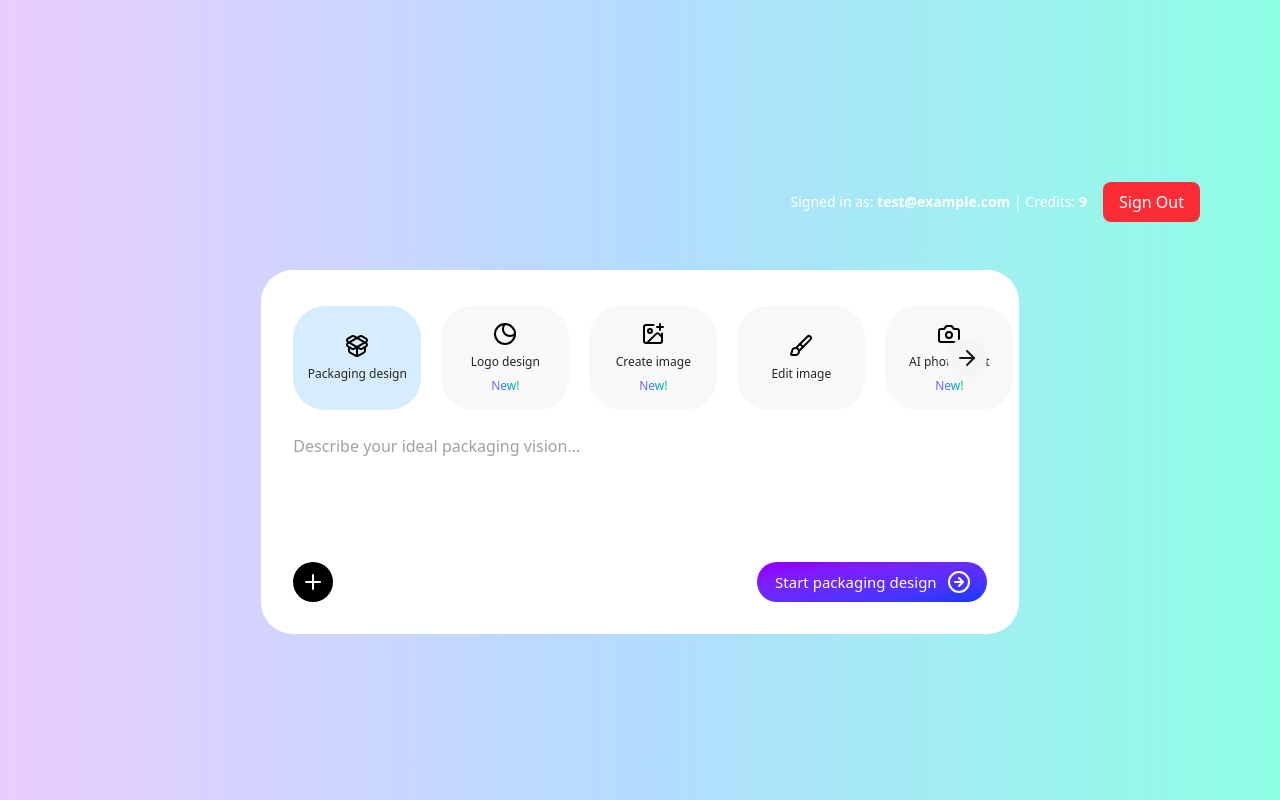
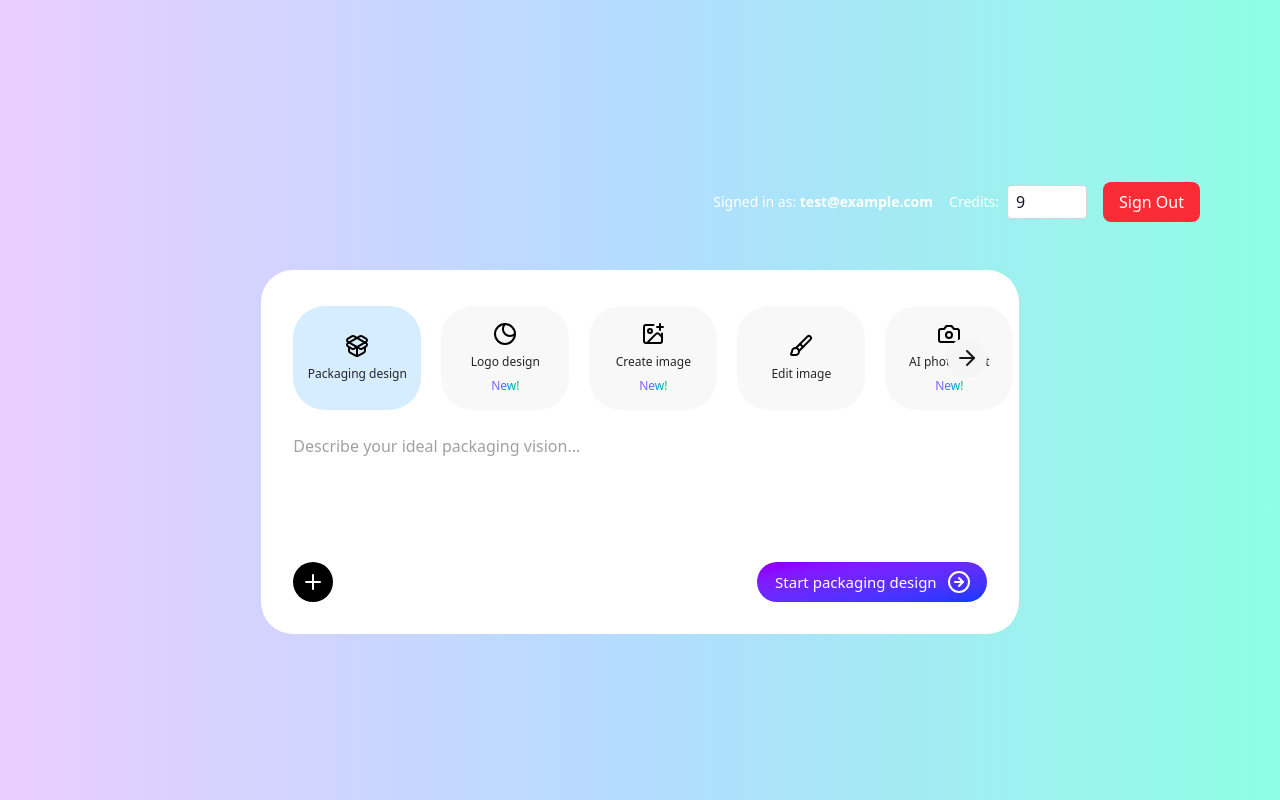
Before and after one commit to burrows99/sourceful-assignment, a Next.js app in the folder frontend/: page / in a window 1280 px wide. Both pictures are taken after a click on the button "Sign In (Test)". Built offline with nearby package versions, Linux system fonts and the light colour scheme.

Commit message:
Implement custom hooks for button state, category selection, and file upload management; enhance AuthTestButtons for credit updates and modify AuthContext to include setCredits function

```diff
--- a/frontend/components/AuthTestButtons.tsx
+++ b/frontend/components/AuthTestButtons.tsx
@@ -9,10 +9,17 @@
 import { useAuth } from '@/lib/auth-context';
 
 export function AuthTestButtons() {
-  const { user, isAuthenticated, credits, signIn, signOut } = useAuth();
+  const { user, isAuthenticated, credits, signIn, signOut, setCredits } = useAuth();
 
   const handleSignIn = async () => {
     await signIn('test@example.com', 'password123');
+  };
+
+  const handleCreditsChange = (e: React.ChangeEvent<HTMLInputElement>) => {
+    const value = parseInt(e.target.value, 10);
+    if (!isNaN(value)) {
+      setCredits(value);
+    }
   };
 
   return (
@@ -20,8 +27,21 @@ export function AuthTestButtons() {
       {isAuthenticated ? (
         <div className="flex items-center gap-4">
           <span className="text-white text-sm">
-            Signed in as: <strong>{user?.email}</strong> | Credits: <strong>{credits}</strong>
+            Signed in as: <strong>{user?.email}</strong>
           </span>
+          <div className="flex items-center gap-2">
+            <label htmlFor="credits-input" className="text-white text-sm">
+              Credits:
+            </label>
+            <input
+              id="credits-input"
+              type="number"
+              value={credits}
+              onChange={handleCreditsChange}
+              min="0"
+              className="w-20 px-2 py-1 bg-white text-gray-900 rounded border border-gray-300 focus:outline-none focus:ring-2 focus:ring-blue-500"
+            />
+          </div>
           <button
             onClick={signOut}
             className="px-4 py-2 bg-red-500 text-white rounded-lg hover:bg-red-600 transition-colors"
--- a/frontend/components/ui/PromptForm.tsx
+++ b/frontend/components/ui/PromptForm.tsx
@@ -7,7 +7,6 @@
 'use client';
 
 import { type FormEvent } from 'react';
-import { useAuth } from '@/lib/auth-context';
 import type { PromptSubmitButton } from './SubmitButton';
 import { PromptTextarea } from './PromptTextarea';
 import { FileUploadButton } from './FileUploadButton';
@@ -43,7 +42,6 @@ export function PromptForm({
   onFileRemove,
   onSubmit
 }: PromptFormProps) {
-  const { isAuthenticated } = useAuth();
   return (
     <form onSubmit={onSubmit} className="flex flex-col gap-4 min-h-[168px] lg:gap-6">
       {/* Reference File Preview */}
--- a/frontend/components/ui/SubmitButton.tsx
+++ b/frontend/components/ui/SubmitButton.tsx
@@ -9,8 +9,8 @@
 'use client';
 
 import { type ButtonHTMLAttributes } from 'react';
-import { useAuth } from '@/lib/auth-context';
 import { cn } from '@/lib/utils';
+import { useButtonState } from '@/hooks/useButtonState';
 
 export interface PromptSubmitButton {
   buttonText: string;
@@ -32,24 +32,7 @@ export function SubmitButton({
   className,
   ...props
 }: SubmitButtonProps) {
-  const { isAuthenticated, credits } = useAuth();
-
-  // Get feature availability result if available
-  const featureAvailable = promptSubmitButton?.isFeatureAvailable?.(credits) ?? null;
-
-  // Determine final state based on auth and feature availability
-  const finalState = featureAvailable !== null ? featureAvailable : isAuthenticated;
-
-  // Get text and icon side from promptSubmitButton
-  const baseButtonText = promptSubmitButton?.buttonText || 'Start';
-  const buttonTextOverride = promptSubmitButton?.buttonTextOverrideIfLowCredits;
-  const buttonText = (featureAvailable === false && buttonTextOverride) ? buttonTextOverride : baseButtonText;
-  const iconSide = promptSubmitButton?.iconSide || (finalState ? 'right' : 'left');
-  const shouldToggleDisabled = promptSubmitButton?.shouldToggleDisabled;
-  const forceDisabled = promptSubmitButton?.forceDisabled;
-  const isDisabled = forceDisabled || (shouldToggleDisabled && !isAuthenticated) || (featureAvailable !== null && !featureAvailable);
-  const showCreditBadge = !!promptSubmitButton?.isFeatureAvailable;
-  const requiredCredits = promptSubmitButton?.requiredCredits || 10;
+  const { buttonText, iconSide, isDisabled, showCreditBadge, credits } = useButtonState(promptSubmitButton);
 
   return (
     <button
--- /dev/null
+++ b/frontend/hooks/useButtonState.ts
@@ -0,0 +1,59 @@
+/**
+ * useButtonState Hook
+ *
+ * Custom hook to manage button state logic including:
+ * - Feature availability based on credits
+ * - Button text (with override for low credits)
+ * - Icon positioning
+ * - Disabled state calculation
+ */
+
+import { useAuth } from '@/lib/auth-context';
+import type { PromptSubmitButton } from '@/components/ui/SubmitButton';
+
+export function useButtonState(promptSubmitButton?: PromptSubmitButton) {
+  const { isAuthenticated, credits } = useAuth();
+
+  if (!promptSubmitButton) {
+    return {
+      buttonText: 'Start',
+      iconSide: 'right' as const,
+      isDisabled: false,
+      showCreditBadge: false,
+      credits: 0,
+    };
+  }
+
+  // Get feature availability result if available
+  const featureAvailable = promptSubmitButton.isFeatureAvailable?.(credits) ?? null;
+
+  // Determine final state based on auth and feature availability
+  const finalState = featureAvailable !== null ? featureAvailable : isAuthenticated;
+
+  // Calculate button text with override
+  const baseButtonText = promptSubmitButton.buttonText || 'Start';
+  const buttonTextOverride = promptSubmitButton.buttonTextOverrideIfLowCredits;
+  const buttonText = (featureAvailable === false && buttonTextOverride)
+    ? buttonTextOverride
+    : baseButtonText;
+
+  // Calculate icon side
+  const iconSide = promptSubmitButton.iconSide || (finalState ? 'right' : 'left');
+
+  // Calculate disabled state
+  const isDisabled =
+    promptSubmitButton.forceDisabled ||
+    (promptSubmitButton.shouldToggleDisabled && !isAuthenticated) ||
+    (featureAvailable !== null && !featureAvailable);
+
+  // Show credit badge when feature availability check exists
+  const showCreditBadge = !!promptSubmitButton.isFeatureAvailable;
+
+  return {
+    buttonText,
+    iconSide,
+    isDisabled,
+    showCreditBadge,
+    credits,
+  };
+}
--- /dev/null
+++ b/frontend/hooks/useCategorySelection.ts
@@ -0,0 +1,50 @@
+/**
+ * useCategorySelection Hook
+ *
+ * Custom hook to manage category selection, URL updates, and dialog state
+ */
+
+import { useState } from 'react';
+import { useRouter, usePathname } from 'next/navigation';
+import { categories } from '@/lib/constants';
+
+export function useCategorySelection(initialCategory: string = 'packaging-design') {
+  const router = useRouter();
+  const pathname = usePathname();
+
+  // Validate initial category
+  const validInitialCategory = initialCategory && categories.find(c => c.id === initialCategory)
+    ? initialCategory
+    : 'packaging-design';
+
+  const [selectedCategory, setSelectedCategory] = useState<string>(validInitialCategory);
+  const [isActionDialogOpen, setIsActionDialogOpen] = useState(false);
+  const [dialogCategoryId, setDialogCategoryId] = useState<string>('');
+
+  // Handle category selection - open dialog if needed
+  const handleCategorySelect = (categoryId: string) => {
+    const category = categories.find(c => c.id === categoryId);
+
+    // Always update the URL
+    router.push(`${pathname}?category=${categoryId}`, { scroll: false });
+
+    if (category?.showDialog) {
+      // Open dialog but don't change selection
+      setDialogCategoryId(categoryId);
+      setIsActionDialogOpen(true);
+    } else {
+      // Normal selection
+      setSelectedCategory(categoryId);
+    }
+  };
+
+  const closeDialog = () => setIsActionDialogOpen(false);
+
+  return {
+    selectedCategory,
+    dialogCategoryId,
+    isActionDialogOpen,
+    handleCategorySelect,
+    closeDialog,
+  };
+}
--- /dev/null
+++ b/frontend/hooks/useFileUpload.ts
@@ -0,0 +1,49 @@
+/**
+ * useFileUpload Hook
+ *
+ * Custom hook to manage file upload state and preview URL cleanup
+ */
+
+import { useState, useEffect } from 'react';
+
+export function useFileUpload() {
+  const [uploadedFile, setUploadedFile] = useState<File | null>(null);
+  const [previewUrl, setPreviewUrl] = useState<string | null>(null);
+
+  // Cleanup preview URL when component unmounts
+  useEffect(() => {
+    return () => {
+      if (previewUrl) {
+        URL.revokeObjectURL(previewUrl);
+      }
+    };
+  }, [previewUrl]);
+
+  const handleFileUpload = (file: File) => {
+    // Cleanup old URL if exists
+    if (previewUrl) {
+      URL.revokeObjectURL(previewUrl);
+    }
+
+    setUploadedFile(file);
+
+    // Create new preview URL
+    const url = URL.createObjectURL(file);
+    setPreviewUrl(url);
+  };
+
+  const handleRemoveFile = () => {
+    if (previewUrl) {
+      URL.revokeObjectURL(previewUrl);
+    }
+    setUploadedFile(null);
+    setPreviewUrl(null);
+  };
+
+  return {
+    uploadedFile,
+    previewUrl,
+    handleFileUpload,
+    handleRemoveFile,
+  };
+}
--- a/frontend/lib/auth-context.tsx
+++ b/frontend/lib/auth-context.tsx
@@ -21,6 +21,7 @@ export interface AuthContextType {
   credits: number;
   signIn: (email: string, password: string) => Promise<void>;
   signOut: () => void;
+  setCredits: (credits: number) => void;
 }
 
 const AuthContext = createContext<AuthContextType | undefined>(undefined);
@@ -44,6 +45,12 @@ export function AuthProvider({ children }: { children: ReactNode }) {
     setUser(null);
   };
 
+  const setCredits = (credits: number) => {
+    if (user) {
+      setUser({ ...user, credits });
+    }
+  };
+
   return (
     <AuthContext.Provider
       value={{
@@ -52,6 +59,7 @@ export function AuthProvider({ children }: { children: ReactNode }) {
         credits: user?.credits ?? 0,
         signIn,
         signOut,
+        setCredits,
       }}
     >
       {children}
```
Also changed, not shown: frontend/components/ui/PromptBox.tsx (+17 -54 lines), frontend/hooks/index.ts (added, +9 -0 lines).
